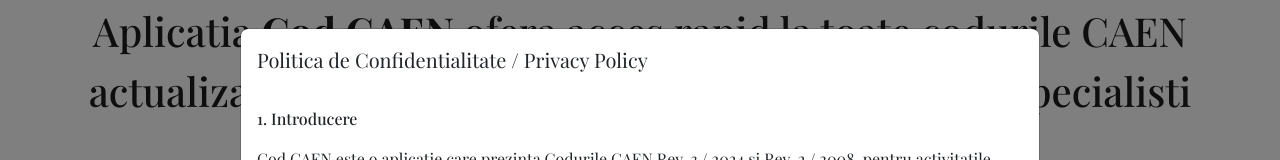
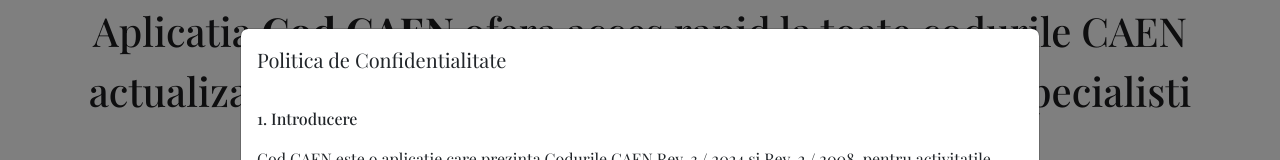
Before and after one commit to appinqode/codcaen, a plain HTML site: page index.html in a window 1280 px wide. Both pictures are taken after a click on the button "Politica de confidentialitate". Shown: the part 244-404 px from the top of the page. Drawn offline with nearby package versions, Linux system fonts and the light colour scheme; a web font is replaced by a local one.

Commit message:
Update index.html

```diff
--- a/index.html
+++ b/index.html
@@ -112,7 +112,7 @@
 		<div class="modal-dialog modal-dialog-centered modal-lg">
 			<div class="modal-content">
 				<div class="modal-header border border-0">
-					<p class="modal-title fs-5" id="modalPrivacyLabel">Politica de Confidentialitate / Privacy Policy</p>
+					<p class="modal-title fs-5" id="modalPrivacyLabel">Politica de Confidentialitate</p>
 				</div>
 				<div class="modal-body">
 					<p class="fw-medium">1. Introducere</p>
```
